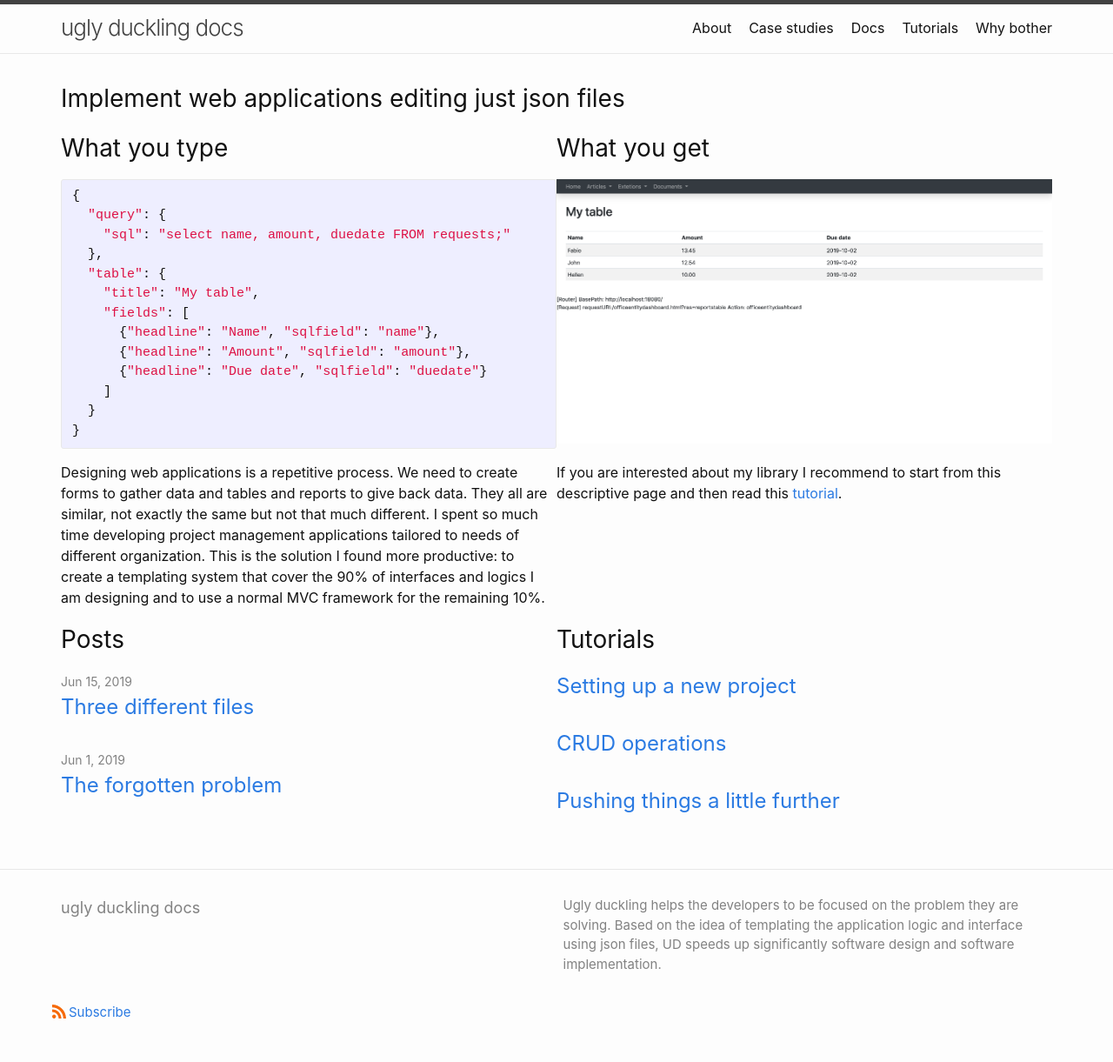
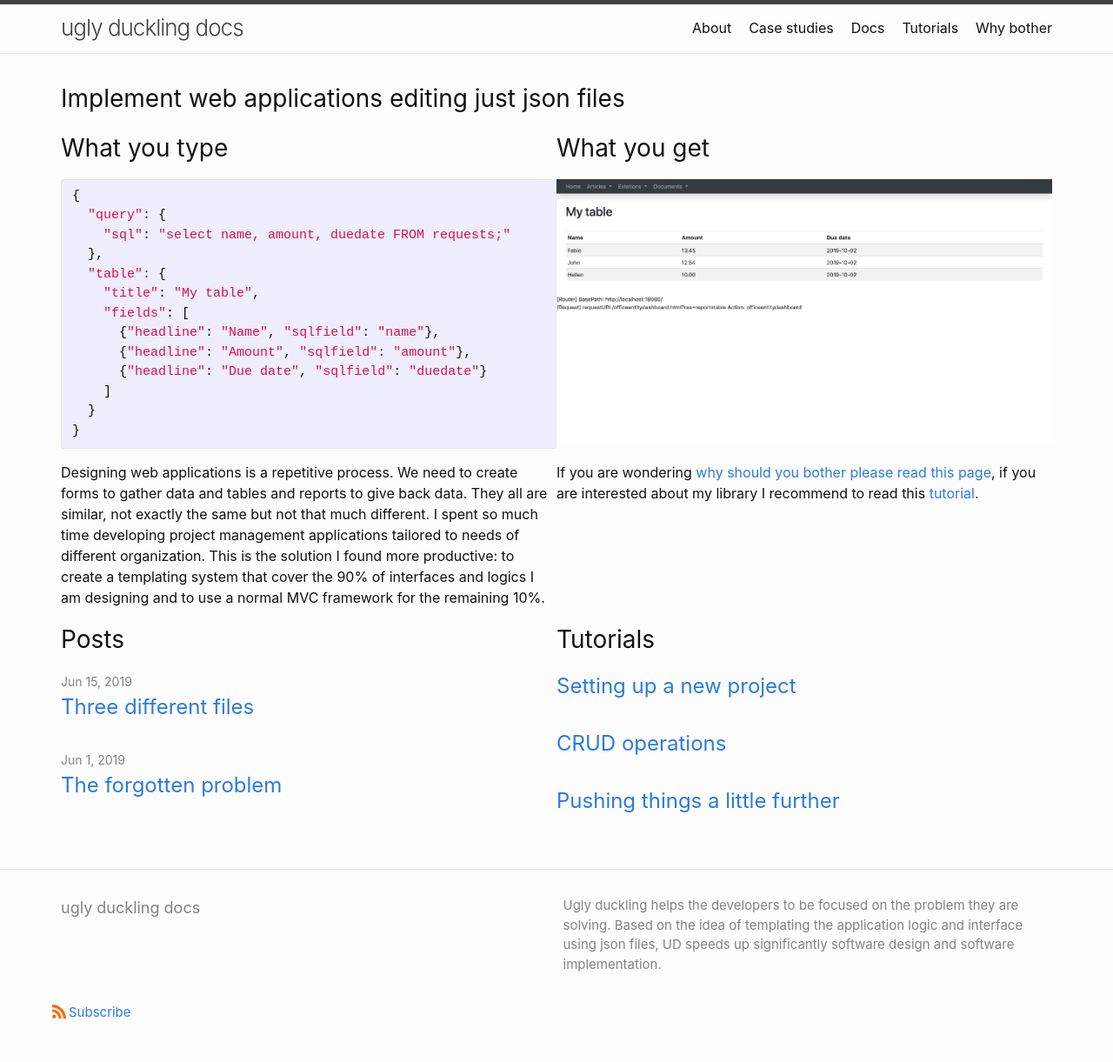
Before and after one commit to fabiomattei/uddocs, a Jekyll site: the page built from index.md, in a window 1280 px wide. Shown: the whole page at 87% size. Built offline with Jekyll 4.4.1, drawn with Linux system fonts in a browser that asks for light colours.

Commit message:
creating links

```diff
--- a/index.md
+++ b/index.md
@@ -7,4 +7,4 @@ layout: home
 
 Designing web applications is a repetitive process. We need to create forms to gather data and tables and reports to give back data. They all are similar, not exactly the same but not that much different. I spent so much time developing project management applications tailored to needs of different organization. This is the solution I found more productive: to create a templating system that cover the 90% of interfaces and logics I am designing and to use a normal MVC framework for the remaining 10%.
 
-If you are interested about my library I recommend to start from this descriptive page and then read this <a href="{{site.baseurl}}/tutorials/crud">tutorial</a>.
+If you are wondering <a href="{{site.baseurl}}/whybother">why should you bother please read this page</a>, if you are interested about my library I recommend to read this <a href="{{site.baseurl}}/tutorials/crud">tutorial</a>.
```
